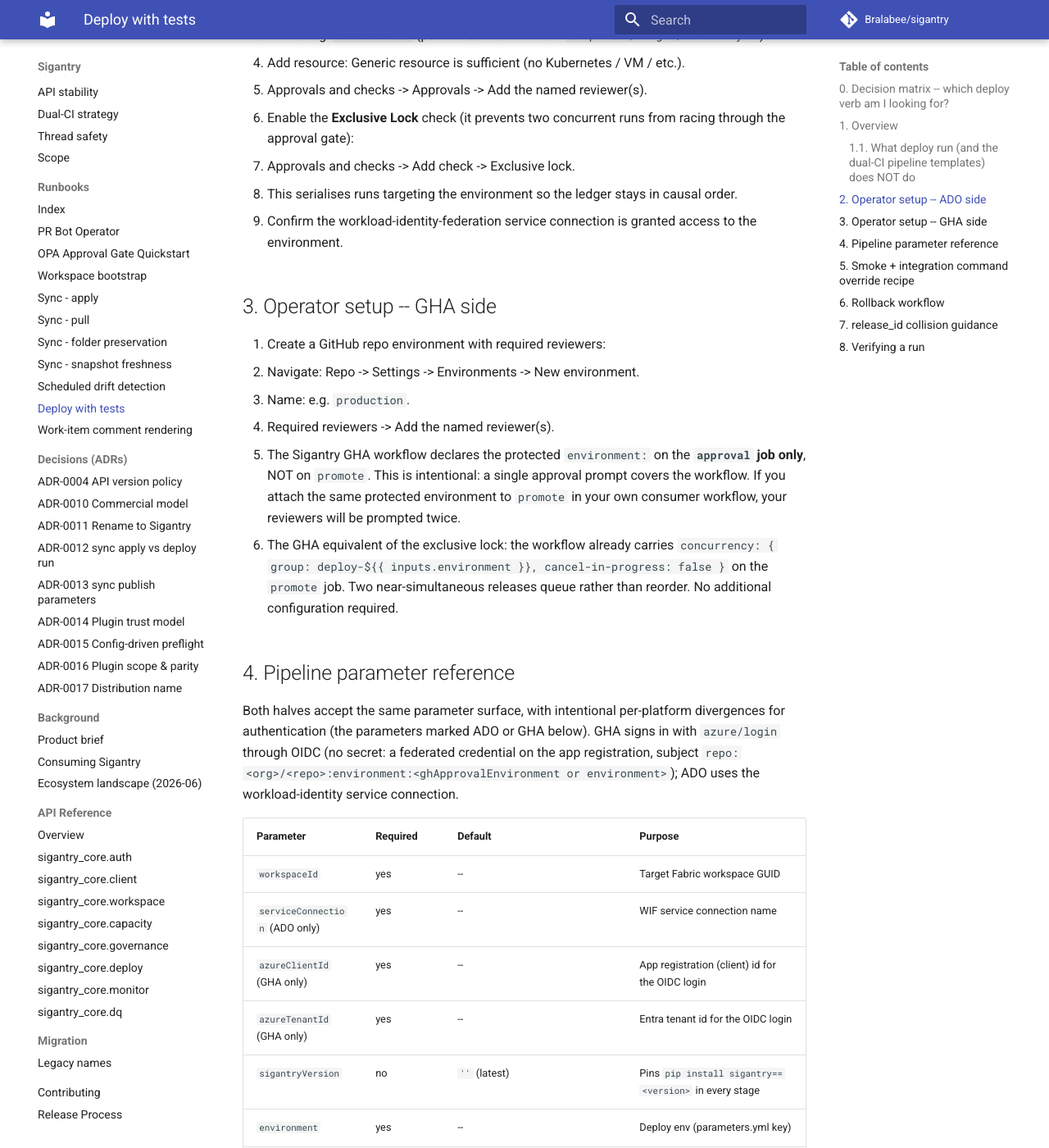
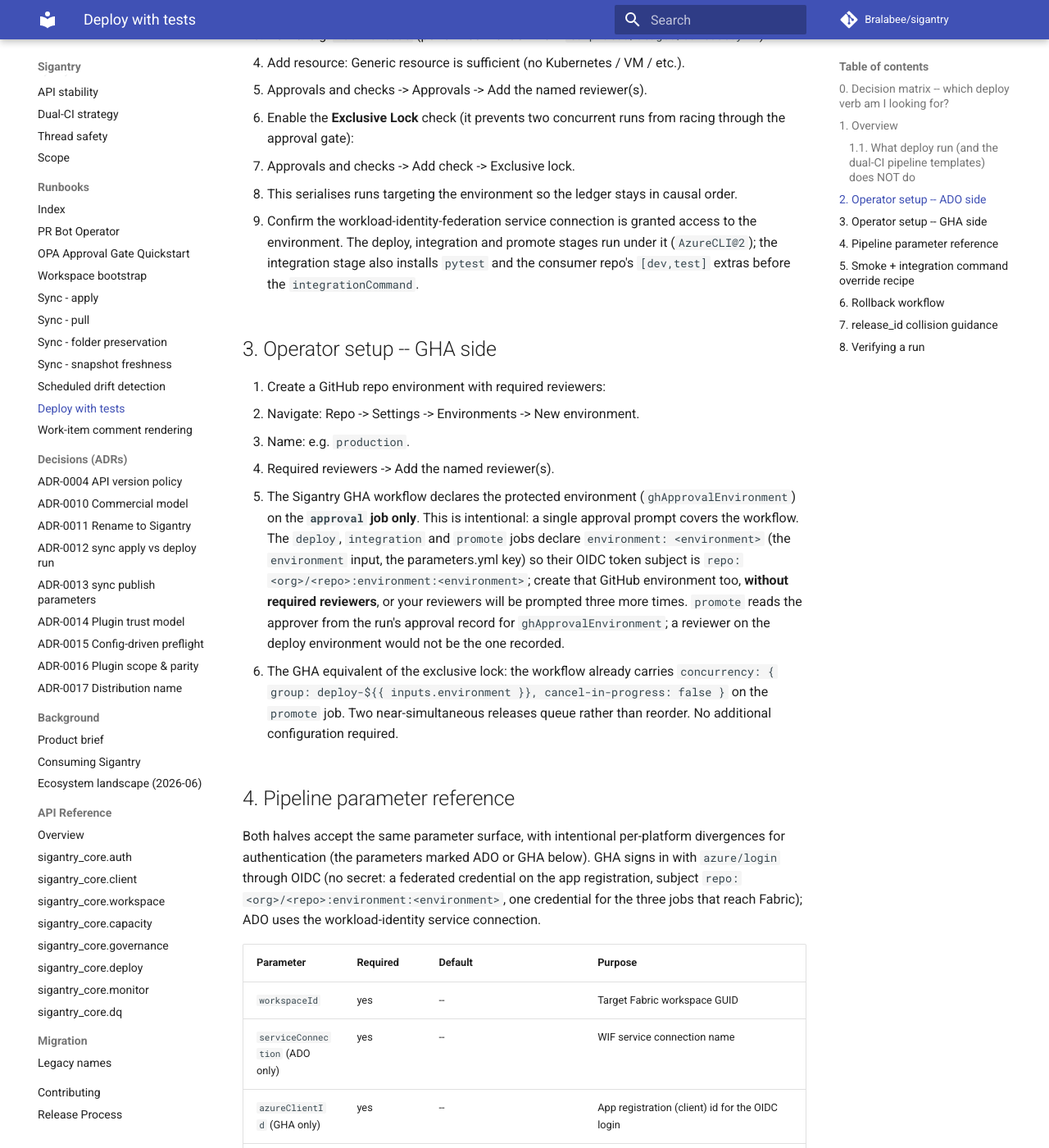
Before and after one commit to Bralabee/sigantry, an MkDocs documentation site: the page built from docs/runbooks/pipeline-orchestration/deploy-with-tests.md, in a window 1280 px wide and 1400 px high, scrolled down 3023 px. Shown: the whole window at 82% size. Built offline with MkDocs 1.6.1 and Material for MkDocs 9.7.7, drawn with Linux system fonts in a browser that asks for light colours; comment, search, counter and statistics services are not loaded; some of the changed text lies outside the part shown.

Commit message:
fix(ci-templates): one OIDC subject per Fabric job, the approver record scoped to the gate, a runnable ADO integration stage
Review round 1 on PR 87: six findings, five admissible, all fixed here.

- The deploy and integration jobs logged in through OIDC with no
  environment:, so their token subject was ref-based while the runbook's
  one federated credential names repo:org/repo:environment:<environment>;
  azure/login failed (AADSTS700213) and only promote could sign in. Both
  jobs now declare environment: inputs.environment as promote does; the
  runbook says that environment carries no reviewers (they sit on
  ghApprovalEnvironment) and corrects the subject it tells operators to
  create.
- The approver lookup took the last approval of any environment in the run
  and hid API errors behind 2>/dev/null || true, and a free-text approver
  input replaced the record outright. It now keeps approvals for
  ghApprovalEnvironment only, reports an API error (a caller without
  actions: read), and ranks the record above the input, which is the
  fallback before the actor, each with a warning.
- The ADO integration stage installed only sigantry (no pytest) and had no
  service connection, so its default integrationCommand could not run. It
  now installs pytest and the consumer's [dev,test] extras and runs the
  command under AzureCLI@2 with the service connection, as the GHA half
  logs in for this job.
- templates/steps/fabric-deploy.yml interpolated sigantryVersion into a
  single-quoted bash string; it now pins through env (WR-05), the same
  line as steps/sigantry-install.yml.
- The runbook's parameter table gave the GHA approver default as the actor.

Four tests fail on ef56090 and pass here; the dual-CI parity lint stays at
pairs=3 exceptions=11 errors=0.

```diff
--- a/docs/runbooks/pipeline-orchestration/deploy-with-tests.md
+++ b/docs/runbooks/pipeline-orchestration/deploy-with-tests.md
@@ -80,7 +80,9 @@
      in causal order.
 
 3. Confirm the workload-identity-federation service connection is granted
-   access to the environment.
+   access to the environment. The deploy, integration and promote stages run
+   under it (`AzureCLI@2`); the integration stage also installs `pytest` and
+   the consumer repo's `[dev,test]` extras before the `integrationCommand`.
 
 ## 3. Operator setup -- GHA side
 
@@ -89,11 +91,16 @@
    - Name: e.g. `production`.
    - Required reviewers -> Add the named reviewer(s).
 
-2. The Sigantry GHA workflow declares the protected
-   `environment:` on the **`approval` job only**, NOT on `promote`.
-   This is intentional: a single approval prompt covers the workflow.
-   If you attach the same protected environment to `promote` in your
-   own consumer workflow, your reviewers will be prompted twice.
+2. The Sigantry GHA workflow declares the protected environment
+   (`ghApprovalEnvironment`) on the **`approval` job only**. This is
+   intentional: a single approval prompt covers the workflow. The `deploy`,
+   `integration` and `promote` jobs declare `environment: <environment>`
+   (the `environment` input, the parameters.yml key) so their OIDC token
+   subject is `repo:<org>/<repo>:environment:<environment>`; create that
+   GitHub environment too, **without required reviewers**, or your
+   reviewers will be prompted three more times. `promote` reads the
+   approver from the run's approval record for `ghApprovalEnvironment`;
+   a reviewer on the deploy environment would not be the one recorded.
 
 3. The GHA equivalent of the exclusive lock: the workflow already carries
    `concurrency: { group: deploy-${{ inputs.environment }}, cancel-in-progress: false }`
@@ -106,7 +113,8 @@
 per-platform divergences for authentication (the parameters marked ADO or
 GHA below). GHA signs in with `azure/login` through OIDC (no secret: a
 federated credential on the app registration, subject
-`repo:<org>/<repo>:environment:<ghApprovalEnvironment or environment>`);
+`repo:<org>/<repo>:environment:<environment>`, one credential for the three
+jobs that reach Fabric);
 ADO uses the workload-identity service connection.
 
 | Parameter | Required | Default | Purpose |
@@ -126,7 +134,7 @@
 | `ghApprovalEnvironment` (GHA) | yes | -- | GitHub env with required_reviewers |
 | `releaseId` | no | `$(Build.BuildId)` (ADO) / `${{ github.run_id }}` (GHA) | See section 7 (collision guidance) |
 | `workItems` | no | `''` | Comma-separated WI ids |
-| `approver` | no | `$(Build.RequestedForEmail)` (ADO) / GitHub actor (GHA) | Recorded on the DeployRecord |
+| `approver` | no | `$(Build.RequestedForEmail)` (ADO) / the run's approval record for `ghApprovalEnvironment` (GHA) | Recorded on the DeployRecord. GHA: the record wins; this input is the fallback when no record is found, then the run actor, each with a warning |
 
 Override per-env in `parameters.yml` (consumer-repo-owned) or per-run
 via the platform's pipeline/workflow inputs.
```
Also changed, not shown: CHANGELOG.md (+11 -1 lines), 4 other files.
